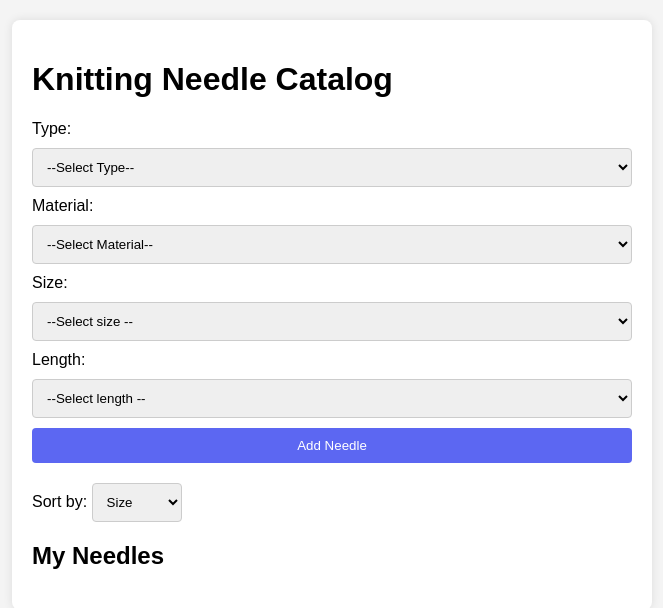
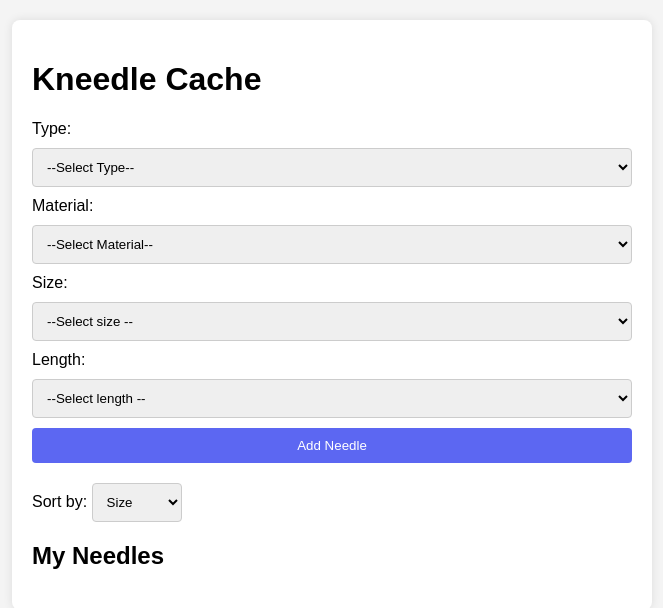
Before and after one commit to mrmgee/knit, a plain HTML site: page index.html in a window 1280 px wide. Shown: the whole page, without its empty margins (308-971 px from the left). Drawn offline with Linux system fonts and the light colour scheme.

Commit message:
Changed name to Kneedle Cache

```diff
--- a/index.html
+++ b/index.html
@@ -3,7 +3,7 @@
 <head>
     <meta charset="UTF-8">
     <meta name="viewport" content="width=device-width, initial-scale=1.0">
-    <title>Knitting Needle Catalog</title>
+    <title>Kneedle Cache</title>
 <!--    <link rel="stylesheet" href="styles.css"> -->
     <style>
 body {
@@ -71,7 +71,7 @@ button:hover {
 </head>
 <body>
     <div class="container">
-        <h1>Knitting Needle Catalog</h1>
+        <h1>Kneedle Cache</h1>
 
         <!-- Add Needle Form with Dropdowns -->
         <form id="needleForm">
```
